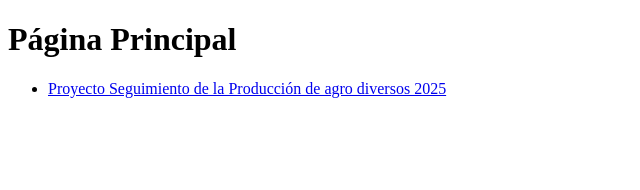
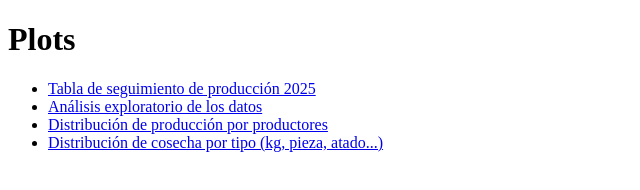
Before and after one commit to juanjuanjuanfer/plots, a plain HTML site: page docs/index.html in a window 1280 px wide. Shown: the whole page, without its empty margins (0-640 px from the left). Drawn offline with Linux system fonts and the light colour scheme.

Commit message:
Update index.html

```diff
--- a/docs/index.html
+++ b/docs/index.html
@@ -1,9 +1,12 @@
 <!DOCTYPE html>
 <html>
   <body>
-    <h1>Página Principal</h1>
+    <h1>Plots</h1>
     <ul>
-      <li><a href="seguimiento_prod_agrodiversos_2025/">Proyecto Seguimiento de la Producción de agro diversos 2025</a></li>
+      <li><a href="seguimiento_prod_agrodiversos_2025/interactive_table.html">Tabla de seguimiento de producción 2025</a></li>
+      <li><a href="seguimiento_prod_agrodiversos_2025/agricultural_dashboard.html">Análisis exploratorio de los datos</a></li>
+      <li><a href="seguimiento_prod_agrodiversos_2025/dist_productores.html">Distribución de producción por productores</a></li>
+      <li><a href="seguimiento_prod_agrodiversos_2025/pies.html">Distribución de cosecha por tipo (kg, pieza, atado...)</a></li>
     </ul>
   </body>
 </html>
```
